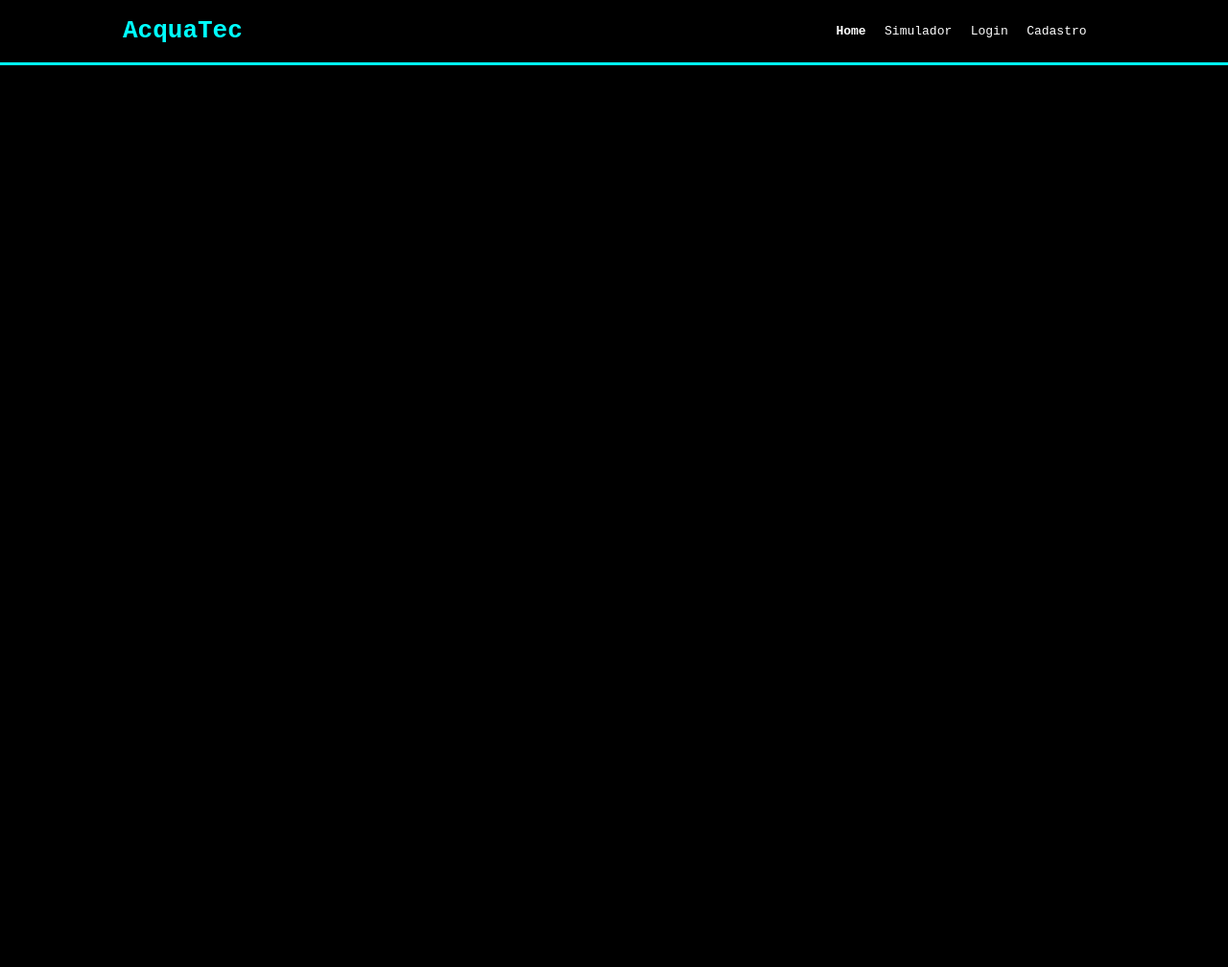
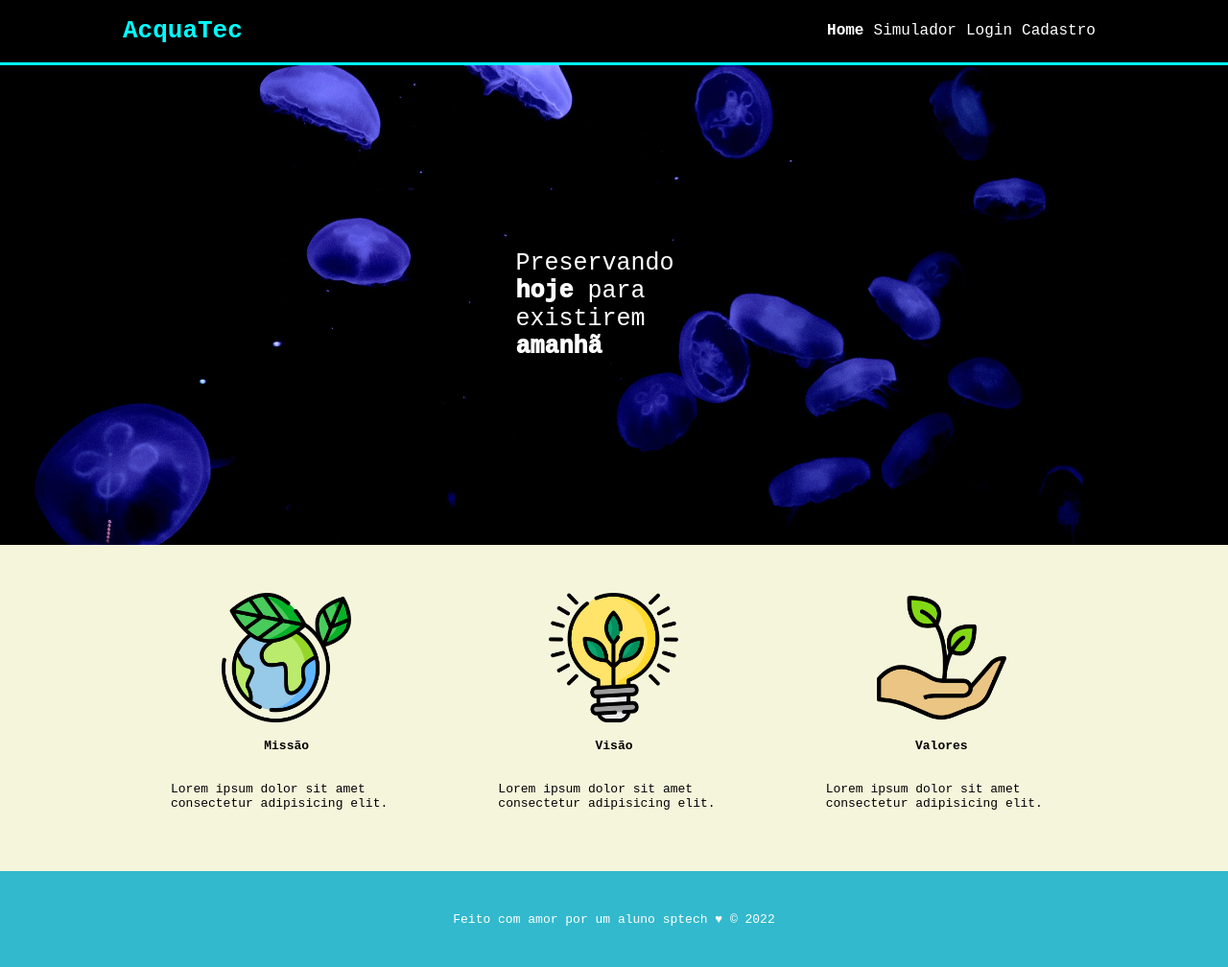
Before and after one commit to ViniScardoso/1CCO-PI, a plain HTML site: page Prototipo_Site/index.html in a window 1280 px wide. Shown: the whole page at 96% size. Before the commit the page ends 800 px from the top, so only its background shows below. Drawn offline with Linux system fonts and the light colour scheme.

Commit message:
Finalização da home e tela de login

```diff
--- a/Prototipo_Site/estilo.css
+++ b/Prototipo_Site/estilo.css
@@ -8,24 +8,24 @@ body {
     border-bottom: 3px solid aqua;
 }
 
-.header ul .destaque {
+.header .navBar .destaque {
     font-weight: bolder ;
 }
 
-.header .container {
+.container{
     width: 80%;
     margin: auto;
     display: flex;
-    justify-content: space-between;
 }
 
-ul {
-    color: yellow;
+.header .container {
+    justify-content: space-between;
 }
 
 .titulo {
     color: aqua;
     width: fit-content;
+    font-weight: 600;
 }
 
 .navBar {
@@ -36,4 +36,122 @@ ul {
     width: 300px;
     padding: 0;
     align-items: center;
+    font-size: 16px;
 }
+
+/* fim do cabeçalho */
+
+/* começo do banner */
+
+.banner{
+    background-image: url("imgs/bg-jelly-fish-para-home.png");
+    height: 500px;
+    color: #ffffff;
+    display: flex ;
+}
+
+.banner .container p span{
+    font-weight: 1000;
+}
+
+.banner .container p {
+    font-weight: 100    ;
+}
+
+.banner .container{
+    font-size: 25px;
+    justify-content: center;
+}
+
+.banner .container p{
+    font-size: 25px;
+    justify-content: center;
+    width: 20%;
+}
+
+/* fim do banner */
+
+/* Começo do social */
+
+.social {
+    background-color: beige;
+    display: flex;
+}
+
+.social .container .boxes .box img{
+    width: 135px;
+}
+
+.social .container .boxes {
+    display: flex;
+}
+
+.box {
+    display: flex;
+    flex-direction: column;
+    align-items: center;
+    margin: 50px;
+}
+/*
+.social .contaniner .boxes .box p{
+    width: ;
+} */
+
+/* fim do social */
+
+/* começo do footer */
+
+.footer {
+    background-color: #32b9cd;
+    height: 100px;
+    color: #ffffff;
+    display: flex;
+}
+
+.footer .container {
+    justify-content: center;
+}
+
+/* LOGIN */
+
+a{
+    color: #ffffff;
+    text-decoration: none;
+}
+
+.banner .container .card {
+    background-color: beige;
+    height: 400px;
+    width: 400px;
+    display: flex;
+    flex-direction: column;
+    color: palevioletred;
+    align-items: center;
+    border-radius: 4px;
+}
+
+
+.card h1{
+    font-size: 30px;
+}
+
+.card h4{
+    font-size: 15px;
+}
+
+.card input {
+    border: palevioletred solid 1px;
+    padding: 10px;
+}
+
+.card button {
+    background-color: palevioletred;
+    height: 30px;
+    width: 100px;
+    margin-top: 25px;
+    font: 700 20px monospace;
+    color: white;
+    border: 0;
+    border-radius: 10px;
+    cursor: pointer;
+}
--- a/Prototipo_Site/index.html
+++ b/Prototipo_Site/index.html
@@ -5,7 +5,7 @@
     <meta charset="UTF-8">
     <meta http-equiv="X-UA-Compatible" content="IE=edge">
     <meta name="viewport" content="width=device-width, initial-scale=1.0">
-    <title>HOME</title>
+    <title>Home</title>
     <link rel="stylesheet" href="estilo.css">
 </head>
 
@@ -14,13 +14,71 @@
         <div class="container">
             <h1 class="titulo">AcquaTec</h1>
             <ul class="navBar">
-                <li class="destaque">Home</li>
+                <li class="destaque"><a href="index.html" target="blank" >Home</a></li>
                 <li>Simulador</li>
-                <li>Login</li>
+                <li><a href="login.html" target="blank" >Login</a></li>
                 <li>Cadastro</li>
             </ul>
         </div>
     </div>
+
+    <!-- Fim do cabeçalho -->
+
+    <!-- começo do banner -->
+
+    <div class="banner">
+        <div class="container">
+            <p>
+                Preservando <span>hoje</span> para existirem <span>amanhã</span>
+            </p>
+        </div>
+    </div>
+
+    <!-- Fim do banner -->
+
+    <!-- Começo do social -->
+
+    <div class="social">
+        <div class="container">
+            <div class="boxes">
+                <div class="box">
+                    <img src="imgs/planet-earth_color.png" alt="">
+                    <h4>Missão</h4>
+                    <p>
+                        Lorem ipsum dolor sit amet consectetur adipisicing elit.
+                    </p>
+                </div>
+                <div class="box">
+                    <img src="imgs/lightbulb_color.png" alt="">
+                    <h4>Visão</h4>
+                    <p>
+                        Lorem ipsum dolor sit amet consectetur adipisicing elit.
+                    </p>
+                </div>
+                <div class="box">
+                    <img src="imgs/growth_color.png" alt="">
+                    <h4>Valores</h4>
+                    <p>
+                        Lorem ipsum dolor sit amet consectetur adipisicing elit.
+                    </p>
+                </div>
+            </div>
+        </div>
+    </div>
+
+    <!-- Fim do social -->
+
+    <!-- Início do footer -->
+
+    <div class="footer">
+        <div class="container">
+            <p>
+                Feito com amor por um aluno sptech &hearts; &copy; 2022
+            </p>
+        </div>
+    </div>
+
+    <!-- fim do footer -->
 </body>
 
 </html>
```
Also changed, not shown: Prototipo_Site/login.html (added, +59 -0 lines), Prototipo_Site/imgs/bg-jelly-fish-para-home.png (added), Prototipo_Site/imgs/bg-jelly-fish-para_outras_pags.png (added), Prototipo_Site/imgs/growth.png (added), Prototipo_Site/imgs/growth_color.png (added), Prototipo_Site/imgs/lightbulb.png (added), Prototipo_Site/imgs/lightbulb_color.png (added), Prototipo_Site/imgs/planet-earth.png (added), Prototipo_Site/imgs/planet-earth_color.png (added).
